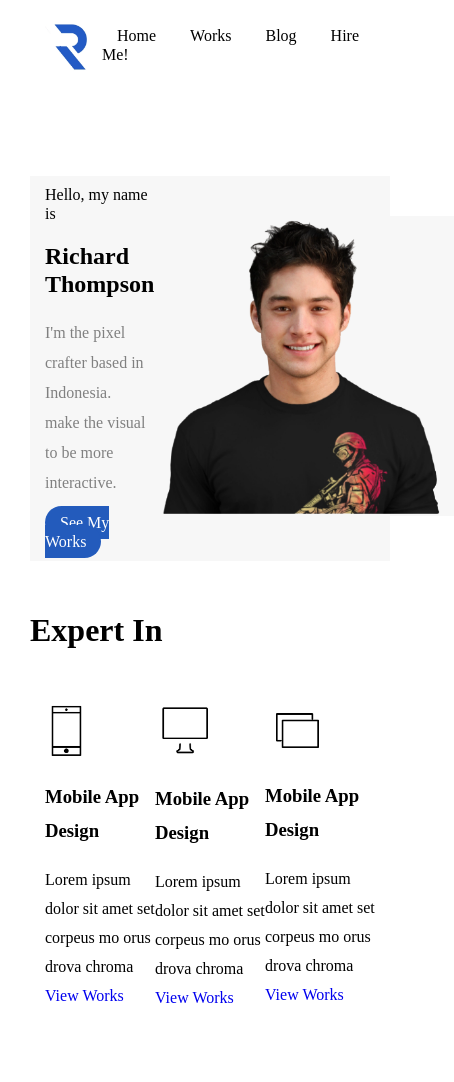
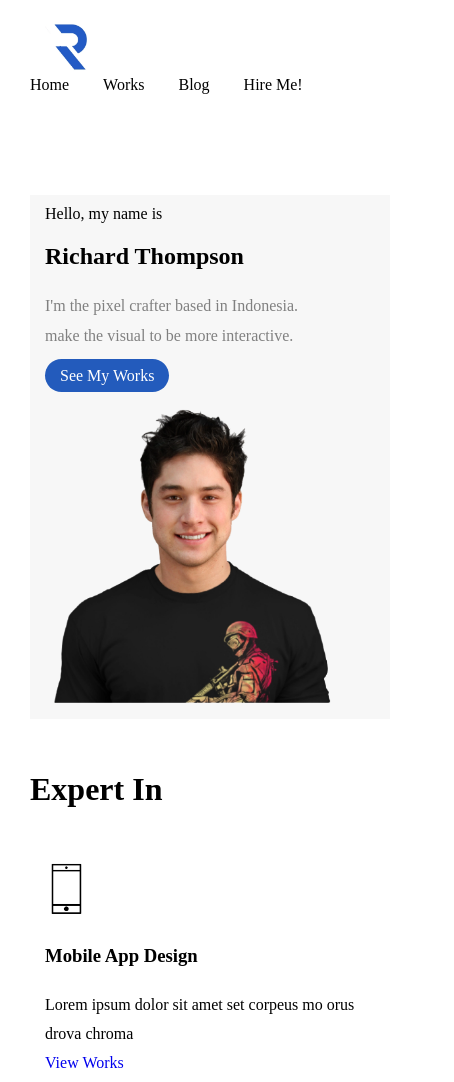
Before and after one commit to Hasmik-icml/test-WDA, a plain HTML site: page index.html in a window 390 px wide. Shown: the top 1082 px of the page, 454 px wide, since content can reach past the window. Before the commit the page ends 1022 px from the top, so only its background shows below. Drawn offline with Linux system fonts and the light colour scheme.

Commit message:
Add files via upload

```diff
--- a/css/style.css
+++ b/css/style.css
@@ -64,3 +64,20 @@ h1{
     flex-wrap: wrap;
     text-decoration: none;
 }
+@media (max-width: 960px) {
+    .header-blok{
+        flex-wrap: wrap;
+    }
+    .nav-link {
+        flex-wrap: wrap;
+    }
+    .main-container{
+        flex-wrap: wrap;
+    }
+    .left {
+        margin-bottom: 20px;
+    }
+    .container{
+        flex-wrap: wrap;
+    }
+}
```
